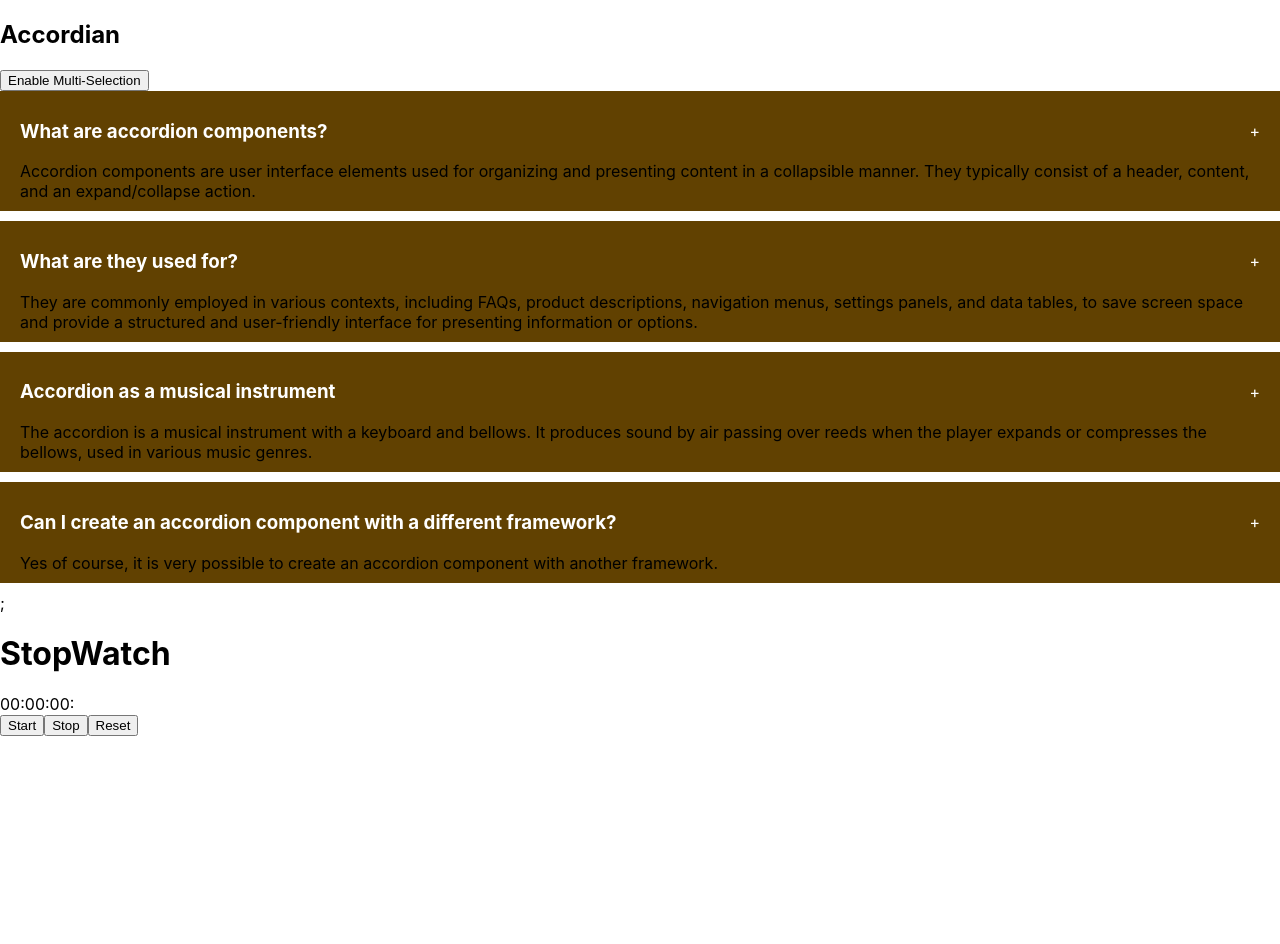
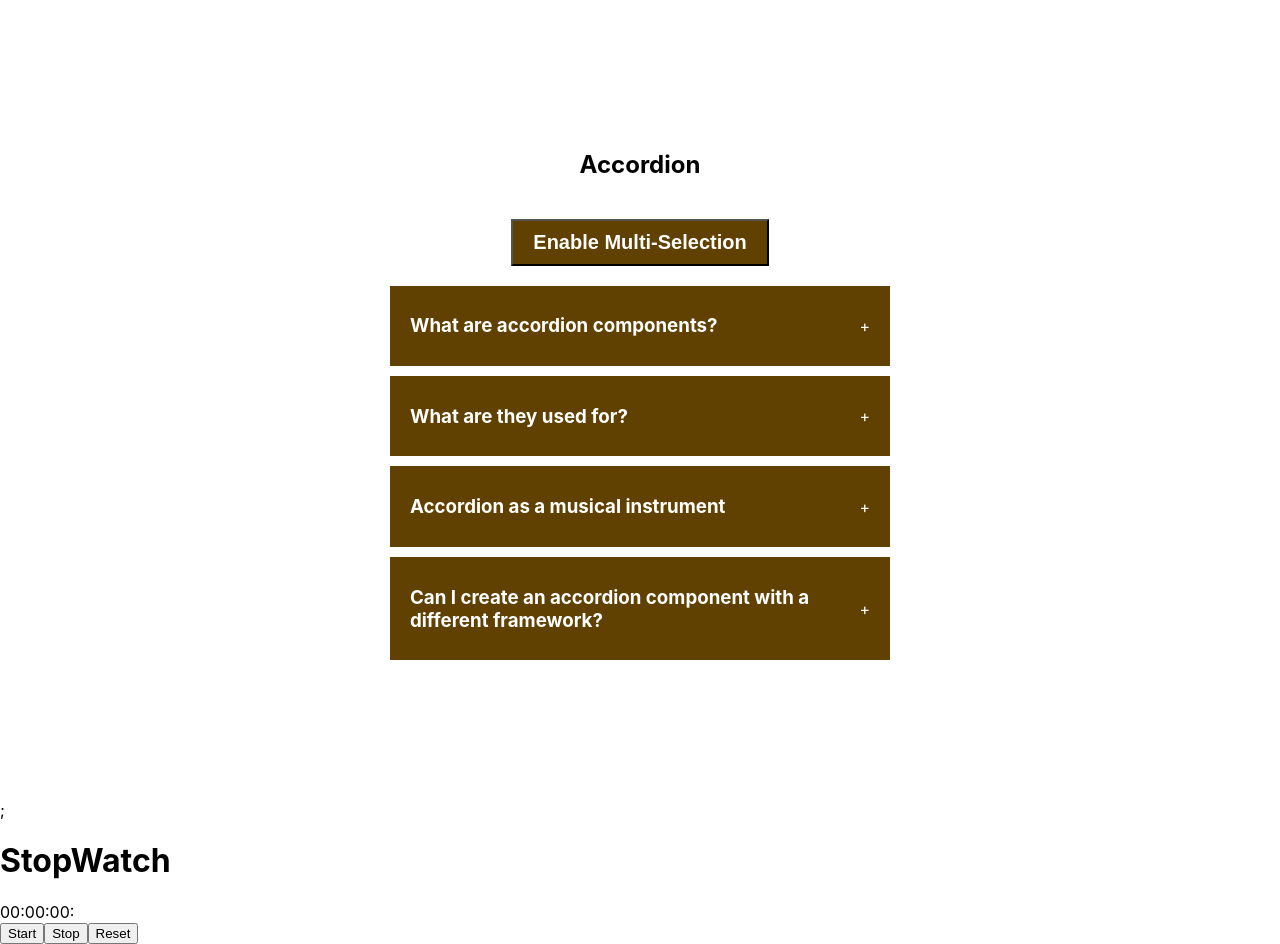
Before and after one commit to poojapdarade/learnReact, a React (Create React App) app: page / in a window 1280 px wide. Before the commit the page ends 800 px from the top, so only its background shows below. Built offline with nearby package versions, Linux system fonts and the light colour scheme.

Commit message:
02-Accordion project done

```diff
--- a/src/App.jsx
+++ b/src/App.jsx
@@ -1,5 +1,5 @@
 import "./App.css";
-import Accordion from "./components/accordian";
+import { Accordion } from "./components/accordion";
 import { Stopwatch } from "./components/stopwatch/indexStopwatch";
 
 function App() {
--- a/src/components/accordian/index.jsx
+++ /dev/null
@@ -1,71 +0,0 @@
-import { useState } from "react";
-import data from "./data";
-import "./style.css";
-
-export default function Accordion() {
-  const [selected, setSelected] = useState(null);
-  const [enableMultiSelection, setEnableMultiSelection] = useState(false);
-  const [multiple, setMultiple] = useState([]);
-  function handleSingleSelection(getCurrentId) {
-    setSelected(getCurrentId === selected ? null : getCurrentId);
-  }
-  console.log(selected);
-
-  function handleMultiSelection(getCurrentId) {
-    let copyMultiple = [...multiple];
-    const findIndexOfCurrentId = copyMultiple.indexOf(getCurrentId);
-    if (findIndexOfCurrentId === -1) copyMultiple.push(getCurrentId);
-    else copyMultiple.splice(findIndexOfCurrentId, 1);
-    setMultiple(copyMultiple);
-  }
-
-  return (
-    <div className="wrapper">
-      <h2>Accordian</h2>
-      <button
-        onClick={() => {
-          setEnableMultiSelection(!enableMultiSelection);
-        }}
-      >
-        Enable Multi-Selection
-      </button>
-      <div className="accordion">
-        {data && data.length > 0 ? (
-          data.map((dataItem) => (
-            <div className="item" key={dataItem.id}>
-              <div
-                onClick={() =>
-                  enableMultiSelection
-                    ? () => handleMultiSelection(dataItem.id)
-                    : handleSingleSelection(dataItem.id)
-                }
-                className="title"
-              >
-                <h3>{dataItem.question}</h3>
-                <span>+</span>
-              </div>
-
-              {enableMultiSelection
-                ? multiple.indexOf(dataItem.id) !== -1 && (
-                    <div className="content">{dataItem.answer}</div>
-                  )
-                : selected === dataItem.id && (
-                    <div className="content">{dataItem.answer}</div>
-                  )}
-              {selected === dataItem.id ||
-              multiple.indexOf(
-                dataItem.id !== -1 && (
-                  <div className="content">{dataItem.answer}</div>
-                )
-              ) ? (
-                <div className="content">{dataItem.answer}</div>
-              ) : null}
-            </div>
-          ))
-        ) : (
-          <div>Data not found</div>
-        )}
-      </div>
-    </div>
-  );
-}
--- /dev/null
+++ b/src/components/accordion/index.jsx
@@ -0,0 +1,65 @@
+import { useState } from "react";
+import data from "./data";
+import "./style.css";
+
+export function Accordion() {
+  const [selected, setSelected] = useState([]);
+  const [enableMultiSelection, setEnableMultiSelection] = useState(false);
+
+  function handleSingleSelection(getCurrentId) {
+    setSelected(getCurrentId === selected ? null : getCurrentId);
+  }
+
+  function handleMultiSelection(getCurrentId) {
+    const copySelected = [...selected];
+    const findIndexOfCurrentId = copySelected.indexOf(getCurrentId);
+    if (findIndexOfCurrentId === -1) {
+      copySelected.push(getCurrentId);
+    } else {
+      copySelected.splice(findIndexOfCurrentId, 1);
+    }
+    setSelected(copySelected);
+  }
+
+  function handleClick(dataItemId) {
+    if (enableMultiSelection) {
+      handleMultiSelection(dataItemId);
+    } else {
+      handleSingleSelection(dataItemId);
+    }
+  }
+
+  function handleMultiSelectButtonClick() {
+    if (enableMultiSelection) {
+      setSelected([]);
+    }
+    setEnableMultiSelection(!enableMultiSelection);
+  }
+
+  return (
+    <div className="wrapper">
+      <h2>Accordion</h2>
+      <button
+        onClick={() => {
+          handleMultiSelectButtonClick();
+        }}
+      >
+        {enableMultiSelection ? "Disable" : "Enable"} Multi-Selection
+      </button>
+      <div className="accordion">
+        {data.map((dataItem) => (
+          <div className="item" key={dataItem.id}>
+            <div onClick={() => handleClick(dataItem.id)} className="title">
+              <h3>{dataItem.question}</h3>
+              <span>+</span>
+            </div>
+
+            {selected.includes(dataItem.id) && (
+              <div className="content">{dataItem.answer}</div>
+            )}
+          </div>
+        ))}
+      </div>
+    </div>
+  );
+}
--- a/src/components/accordian/style.css
+++ b/src/components/accordion/style.css
@@ -1,4 +1,4 @@
-.acc-wrapper {
+.wrapper {
   display: flex;
   height: 100vh;
   width: 100vw;
@@ -8,7 +8,7 @@
   gap: 20px;
 }
 
-.acc-wrapper button {
+.wrapper button {
   padding: 10px 20px;
   background: #614101;
   color: #fff;
@@ -17,7 +17,7 @@
   cursor: pointer;
 }
 
-.accordian {
+.accordion {
   width: 500px;
 }
 
@@ -35,7 +35,7 @@
   cursor: pointer;
 }
 
-.acc-content {
+.content {
   color: #ffffff;
   height: auto;
 }
```
Also changed, not shown: src/components/accordion/data.js (renamed from src/components/accordian/data.js).
